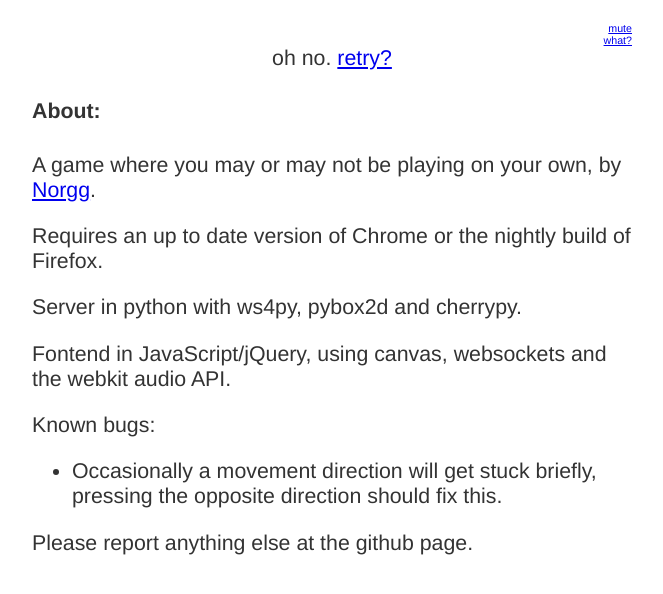
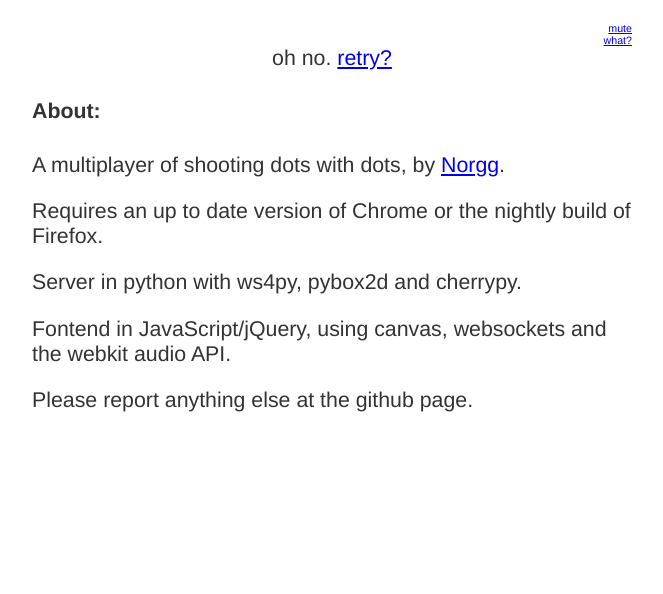
Before and after one commit to Norgg/malone, a plain HTML site: page static/index.html in a window 1280 px wide. Both pictures are taken after a click on the link "what?". Shown: the part 40-634 px from the top of the page, without its empty margins (308-971 px from the left). Drawn offline with Linux system fonts and the light colour scheme; no server answers.

Commit message:
Changed about text.

```diff
--- a/static/index.html
+++ b/static/index.html
@@ -36,14 +36,10 @@ div.ctrl {
 
 <div id="about" style="display:none;">
 <h4>About:</h4>
-<p>A game where you may or may not be playing on your own, by <a href="http://twitter.com/norgg">Norgg</a>.</p>
+<p>A multiplayer of shooting dots with dots, by <a href="http://twitter.com/norgg">Norgg</a>.</p>
 <p>Requires an up to date version of Chrome or the nightly build of Firefox.</p>
 <p>Server in python with ws4py, pybox2d and cherrypy.</p>
 <p>Fontend in JavaScript/jQuery, using canvas, websockets and the webkit audio API.</p>
-<p>Known bugs:</br>
-<ul>
-  <li>Occasionally a movement direction will get stuck briefly, pressing the opposite direction should fix this.</li>
-</ul>
 Please report anything else at the github page.
 </p>
 
```
